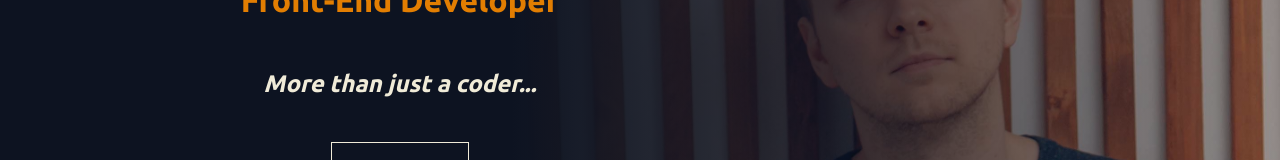
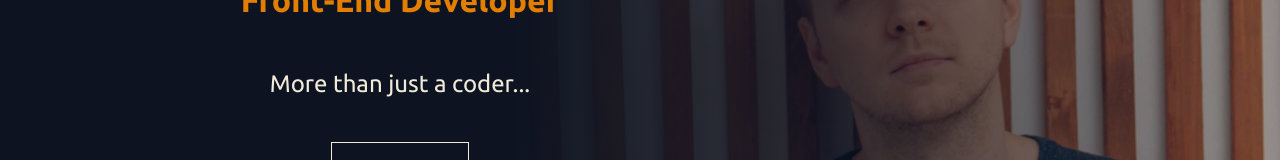
Before and after one commit to ikushlianski/ilya-online-nextjs, a Next.js app: page / in a window 1280 px wide. Shown: the part 369-529 px from the top of the page. Built offline with nearby package versions, Linux system fonts and the light colour scheme.

Commit message:
Remove yet to learn section from skills
Signed-off-by: Ilya Kushlianski <kushliansky@gmail.com>

```diff
--- a/src/components/FrontPage/Intro.js
+++ b/src/components/FrontPage/Intro.js
@@ -14,9 +14,7 @@ export const Intro = () => (
         {process.env.MODE === 'fs' ? 'Full-stack Javascript' : 'Front-End'}{' '}
         Developer
       </h2>
-      <h2>
-        <i>More than just a coder...</i>
-      </h2>
+      <h2 className={'Intro__Secondary_thin'}>More than just a coder...</h2>
     </div>
     <div className="Intro__Desktop shown-md">
       {/*<img src="/cover-photo-main2-optimized.jpeg" alt="Ilya Kushlianski" className="Intro__ImageDesktop" />*/}
@@ -27,9 +25,7 @@ export const Intro = () => (
           {process.env.MODE === 'fs' ? 'Full-stack Javascript' : 'Front-End'}{' '}
           Developer
         </h2>
-        <h2>
-          <i>More than just a coder...</i>
-        </h2>
+        <h2 className={'Intro__Secondary_thin'}>More than just a coder...</h2>
         <div className="Intro__Controls shown-md">
           <Button inverted href={getLinkByAlias('cv')}>
             See my CV
--- a/src/components/FrontPage/Intro.scss
+++ b/src/components/FrontPage/Intro.scss
@@ -72,6 +72,10 @@
     color: var(--secondaryLight);
     margin: $padding-margin-normal;
 
+    &_thin {
+      font-weight: 100;
+    }
+
     &Desktop {
       font-size: 2rem;
       color: var(--accent2);
--- a/src/components/Skills/SkillsBox.js
+++ b/src/components/Skills/SkillsBox.js
@@ -53,16 +53,6 @@ export const SkillsBox = ({ title, items = [] }) => {
                         </ul>
                       </div>
                     )}
-                    {yetToLearn.length > 0 && (
-                      <div className="SkillsBox__YetToLearn">
-                        <b>Yet to learn:</b>
-                        <ul>
-                          {yetToLearn.map(aspect => (
-                            <li key={aspect}>{aspect}</li>
-                          ))}
-                        </ul>
-                      </div>
-                    )}
                   </div>
                 )}
               </Card>
```
